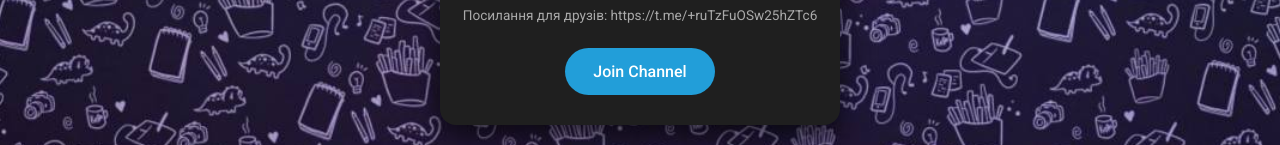
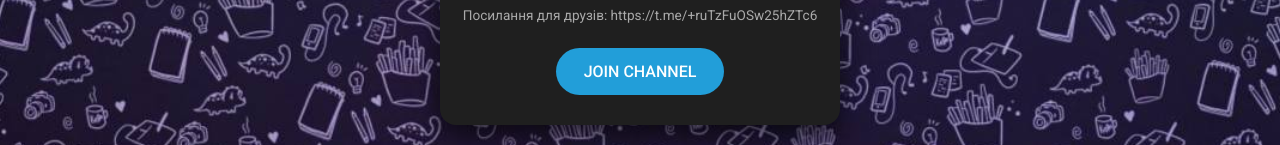
Before and after one commit to VldslVDO/Billionaire-Signal, a plain HTML site: page index.html in a window 1280 px wide. Shown: the part 510-655 px from the top of the page. Drawn offline with Linux system fonts and the light colour scheme.

Commit message:
Update index.html

```diff
--- a/index.html
+++ b/index.html
@@ -108,7 +108,7 @@
     <div class="description">Тут усе, що змушує сказати:<br><strong>"ОСЬО, файно придумали!" 😎</strong></div>
     <div class="contact">Зв’язок: <a href="https://t.me/ocbo_reklam" style="color:#4FC3F7; text-decoration: none;">@ocbo_reklam</a></div>
     <div class="link">Посилання для друзів: https://t.me/+ruTzFuOSw25hZTc6</div>
-    <a href="https://t.me/+ruTzFuOSw25hZTc6" class="telegram-btn">Join Channel</a>
+    <a href="https://t.me/+ruTzFuOSw25hZTc6" class="telegram-btn">JOIN CHANNEL</a>
   </div>
 </body>
 </html>
```
